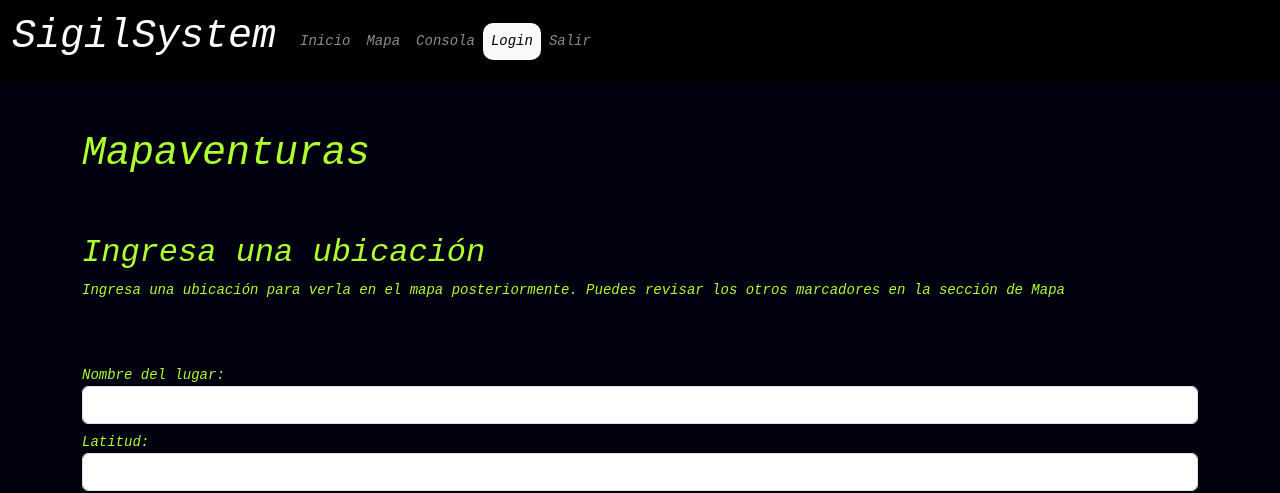
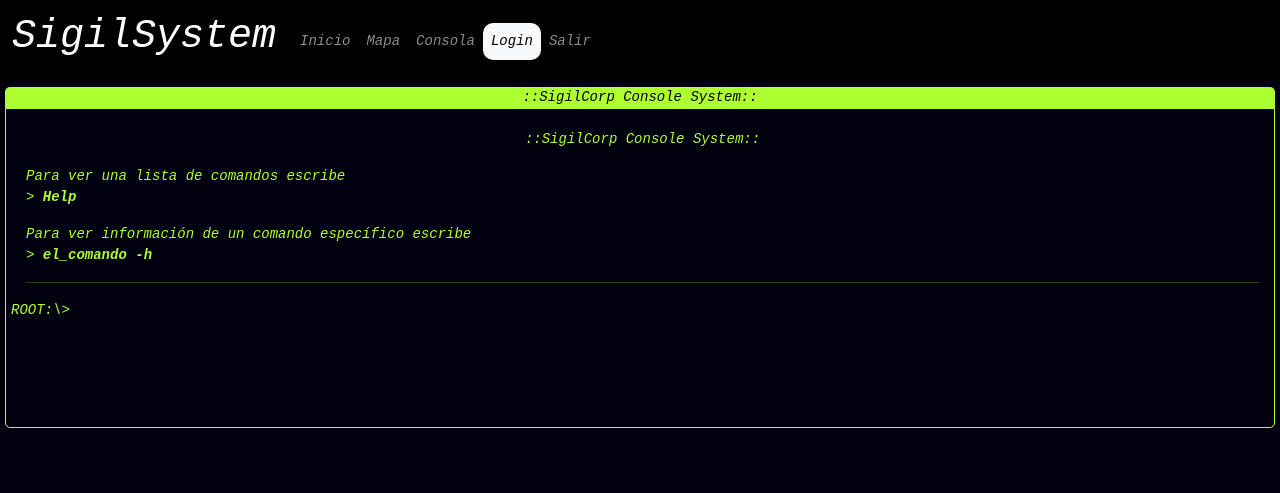
Before and after one commit to mahtor93/react_map_adventure, a React (Create React App) app: page / in a window 1280 px wide. Shown: the top 493 px of the page. Built offline with nearby package versions, Linux system fonts and the light colour scheme; no server answers.

Commit message:
ajustes de la consola para leer y escribir comandos

```diff
--- a/public/index.html
+++ b/public/index.html
@@ -7,7 +7,7 @@
     <meta name="theme-color" content="#000000" />
     <meta
       name="description"
-      content="Prod Map Adventure!"
+      content="Dev Map Adventure!"
     />
     <link rel="apple-touch-icon" href="%PUBLIC_URL%/logo192.png" />
     <!--
@@ -24,7 +24,7 @@
       work correctly both with client-side routing and a non-root public URL.
       Learn how to configure a non-root public URL by running `npm run build`.
     -->
-    <title>PROD MAP ADVENTURE</title>
+    <title>DEV MAP ADVENTURE</title>
   </head>
   <body>
     <noscript>You need to enable JavaScript to run this app.</noscript>
--- a/src/console.css
+++ b/src/console.css
@@ -16,7 +16,7 @@ body{
     border: 1px solid greenyellow;
     padding-top: 5px;
     padding-left: 5px;
-    height: 50vh;
+    height: 40vh;
     width: auto;
     overflow: hidden;
     position: relative;
--- a/src/console.jsx
+++ b/src/console.jsx
@@ -2,46 +2,60 @@ import './console.css';
 import React, { useEffect, useState, useRef } from 'react';
 
 function Console() {
-    const[counterLines,setCounterLines]= useState(1); //contador de líneas, para que cada línea tenga un id único
     const[inputLineValue, setInputLineValue]= useState('');
     const[lines, setLines] = useState([]); //almacena los comandos insertados
+    const[isHidden, setIsHidden] = useState(false);
+
     const inputRef = useRef(null);
 
     const handleReturn = (e) =>{
         if(e.key === 'Enter'|| e.key==='Return'){
-            console.log('Enter Pressed');
-            setCounterLines(counterLines+1);
-            setLines([...lines, inputLineValue]);
-            console.log(inputLineValue);
-            setInputLineValue('');
+            setLines([...lines, inputLineValue]); //A todas las lineas existentes, añade una nueva(abajo se le suma el ROOT:\>+{line})
+            console.log(inputLineValue); //este es el valor ingresado en la consola.
+            setInputLineValue(''); //el valor se instancia en un string vacío
+            readConsoleLine(inputLineValue); //Ingresamos el valor del comando para evaluar si
+            console.log(lines);
         }
-    }
+    };
 
-    function readConsoleLine(command, currentLine){
+    const commandLines ={
+        "run":`'run' ----- Ejecutar un programa`,
+        "cls":`'cls' ----- Limpia la consola`,
+        "install":`'install' ----- Instala un programa`,
+        "listProgram":`'lsprg' ----- Lista programas instalados`,
+        "rmprogr":`'rmprg' ----- Borra un programa`
+        }
+
+    function readConsoleLine(command){
         switch(command){
+            case '':
+                setLines([...lines, 'ROOT:\\>'])
+                break;
+            case 'run map':
+                break;
             case 'help':
                 console.log('Imprimiendo ayuda');
-                //showHelp(currentLine);
+                setLines([...lines, commandLines.cls, commandLines.install,commandLines.run, commandLines.listProgram])
                 break;
             case 'cls':
                 console.log('Clear Console');
-                //clearConsole();
+                setIsHidden(true);
+                setLines([]);
                 break;
             case 'welcome':
                 console.log('imprimiendo welcome');
-                //showWelcome(currentLine);
+                //showWelcome();
                 break;
             default:
                 console.log('Error Comando');
-                //defaultReturn(currentLine);
+                setLines([...lines,`El comando "${inputLineValue}" no existe`,`Escribe 'help' para obtener una lista de comandos`])
                 break;
         }
     }
 
-
     useEffect(()=>{
         if(inputRef.current){
-            inputRef.current.focus();
+            inputRef.current.focus(); //cambia el foco al último input creado
         }
     },[lines])
 
@@ -49,25 +63,33 @@ function Console() {
         <div className="console">
             <div className="menubar">::SigilCorp Console System::</div>
             <div id="console-structure" className="console-structure">
-                <div className="welcome-text">
+                <div style={{display:isHidden?'none':'block'}} className="welcome-text">
                     <p className='welcome-title'>::SigilCorp Console System::</p>
                     <span>
-                        <p>Para ver una lista de comandos escribe {'>'} <b>Help</b></p>
-                        <p>Para ver info de un comando específico escribe
+                        <p>Para ver una lista de comandos escribe<br/>
+                         {'>'} <b>Help</b></p>
+
+                        Para ver información de un comando específico escribe
                             <br/>
-                            {'>'} <b>el_comando -h</b></p>
+                            {'>'} <b>el_comando -h</b>
                         <hr/>
                     </span>
                 </div>
                 {/*Aquí se implementan las líneas de la consola */}
                 <div>
+                    {/*Aquí se escriben las líneas Existentes */}
+
                     {lines.map((line,index)=>(
                         <div key={`line-${index}`} className='console-line'>
-                            [{index}] ROOT:\{'>'} {line}
+                            {line}
                         </div>
+
                     ))}
+
+
+                {/*Aquí se escriben las nuevas líneas */}
                     <div key={`line-${lines.length}`} className='console-line'>
-                        [{lines.length}] ROOT:\{'>'}
+                        ROOT:\{'>'}
                         <input
                             ref={inputRef}
                             value={inputLineValue}
--- a/src/index.js
+++ b/src/index.js
@@ -15,7 +15,7 @@ import ErrorPage from '../src/errorPage.jsx';
 
 const router = createBrowserRouter([{
   path:'/',
-  element:<App />,
+  element:<Console />,
   errorElement:<ErrorPage />
 },{
   path:'/mapa',
--- a/src/services/map.service.js
+++ b/src/services/map.service.js
@@ -1,7 +1,7 @@
 //Obtener set de marcas desde el mapa. (Son varias)
 export const getMapData = async (zoneId) =>{
     try{
-        const res = await fetch(`https://mapadventure-backend.onrender.com/markers/${zoneId}`) //obtiene datos desde endpoint declarado index.js
+        const res = await fetch(`http://localhost:3001/markers/${zoneId}`) //obtiene datos desde endpoint declarado index.js
         if(!res.ok){
             throw new Error('Error en la red');
         }
@@ -19,7 +19,7 @@ export const getMapData = async (zoneId) =>{
 
 export const getZonesMap = async () =>{
     try{
-        const res = await fetch('https://mapadventure-backend.onrender.com/group-markers')
+        const res = await fetch('http://localhost:3001/group-markers')
         if(!res.ok){
             throw new Error('Error en la red');
         }
```
